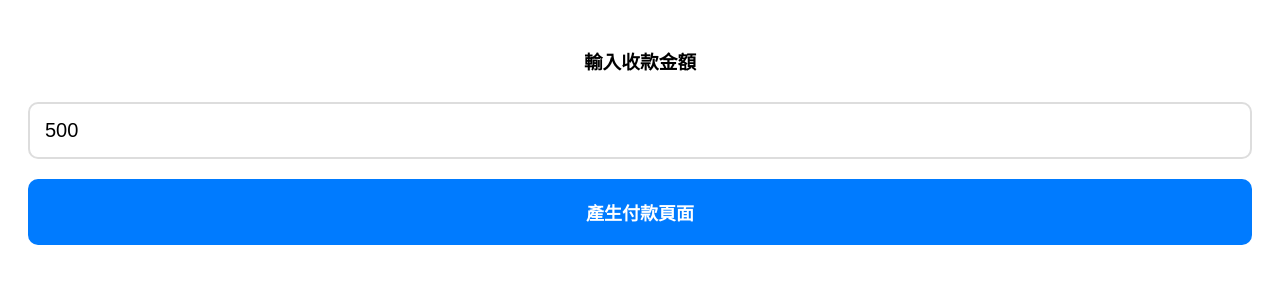
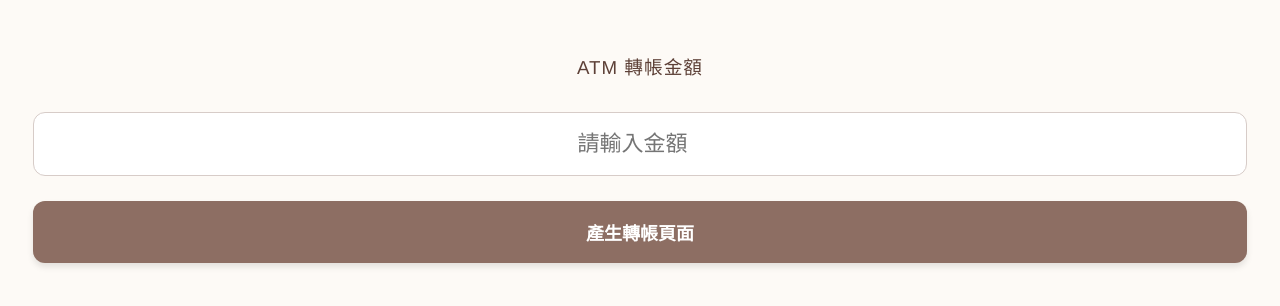
Before and after one commit to vsbbs0050/ecpay-bot, a website: page index.html in a window 1280 px wide. Drawn offline with Linux system fonts and the light colour scheme.

Commit message:
Update index.html

```diff
--- a/index.html
+++ b/index.html
@@ -3,26 +3,35 @@
 <head>
     <meta charset="UTF-8">
     <meta name="viewport" content="width=device-width, initial-scale=1.0, maximum-scale=1.0, user-scalable=no">
-    <title>快速收款</title>
+    <title>ATM 轉帳收款</title>
     <style>
-        body { font-family: sans-serif; padding: 20px; text-align: center; }
+        body {
+            font-family: 'Helvetica Neue', Helvetica, Arial, sans-serif;
+            padding: 25px; text-align: center;
+            background-color: #fdfaf6; /* 暖米色背景 */
+            color: #5d4037; /* 溫暖的深棕色文字 */
+        }
+        h3 { font-weight: 300; letter-spacing: 1px; }
         input {
-            width: 100%; padding: 15px; margin: 10px 0; font-size: 20px;
-            border: 2px solid #ddd; border-radius: 10px; box-sizing: border-box;
+            width: 100%; padding: 18px; margin: 15px 0; font-size: 22px;
+            border: 1px solid #d7ccc8; border-radius: 12px;
+            background-color: #ffffff; box-sizing: border-box;
+            text-align: center;
         }
         button {
-            width: 100%; padding: 20px; font-size: 18px; font-weight: bold;
-            background-color: #007bff; color: white; border: none;
-            border-radius: 10px; margin-top: 10px;
+            width: 100%; padding: 18px; font-size: 18px; font-weight: bold;
+            background-color: #8d6e63; color: white; border: none;
+            border-radius: 12px; margin-top: 10px;
+            box-shadow: 0 4px 6px rgba(0,0,0,0.1);
         }
-        button:disabled { background-color: #ccc; }
-        #status { margin-top: 20px; color: #555; }
+        button:disabled { background-color: #d7ccc8; }
+        #status { margin-top: 25px; color: #a1887f; font-size: 14px; }
     </style>
 </head>
 <body>
-    <h3>輸入收款金額</h3>
-    <input type="number" id="amount" value="500" inputmode="numeric">
-    <button id="payBtn" onclick="pay()">產生付款頁面</button>
+    <h3>ATM 轉帳金額</h3>
+    <input type="number" id="amount" placeholder="請輸入金額" inputmode="numeric">
+    <button id="payBtn" onclick="pay()">產生轉帳頁面</button>
     <p id="status"></p>
 
     <form id="ecpay-form" action="https://payment.ecpay.com.tw/Cashier/AioCheckOut/V5" method="POST">
@@ -35,8 +44,13 @@
             const status = document.getElementById('status');
             const amount = document.getElementById('amount').value;
 
+            if (!amount || amount <= 0) {
+                status.innerText = "請輸入正確的金額喔！";
+                return;
+            }
+
             btn.disabled = true;
-            status.innerText = "喚醒中，請稍候...";
+            status.innerText = "正在為您準備收款頁面...";
 
             try {
                 const response = await fetch('https://ecpay-bot.onrender.com/get-atm?amount=' + amount);
@@ -48,10 +62,10 @@
                     container.innerHTML += `<input type="hidden" name="${key}" value="${data.params[key]}">`;
                 }
 
-                status.innerText = "轉跳中...";
+                status.innerText = "完成！正在前往銀行轉帳頁...";
                 document.getElementById('ecpay-form').submit();
             } catch (err) {
-                status.innerText = "連線失敗，再試一次";
+                status.innerText = "連線有一點點小問題，再點一次試試看！";
                 btn.disabled = false;
             }
         }
```
